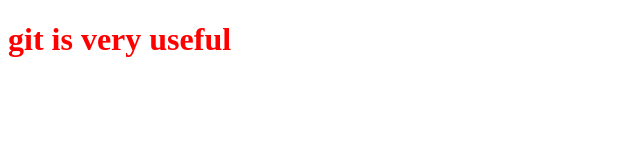
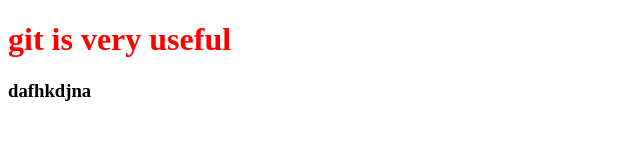
Before and after one commit to tuandominico/git-, a plain HTML site: page contact.html in a window 1280 px wide. Shown: the whole page, without its empty margins (0-640 px from the left). Drawn offline with Linux system fonts and the light colour scheme.

Commit message:
update README.md

```diff
--- a/contact.html
+++ b/contact.html
@@ -8,5 +8,6 @@
 </head>
 <body>
     <h1 style="color:red;">git is very useful</h1>
+    <h3>dafhkdjna</h3>
 </body>
 </html>
```
Also changed, not shown: 1 other file.
